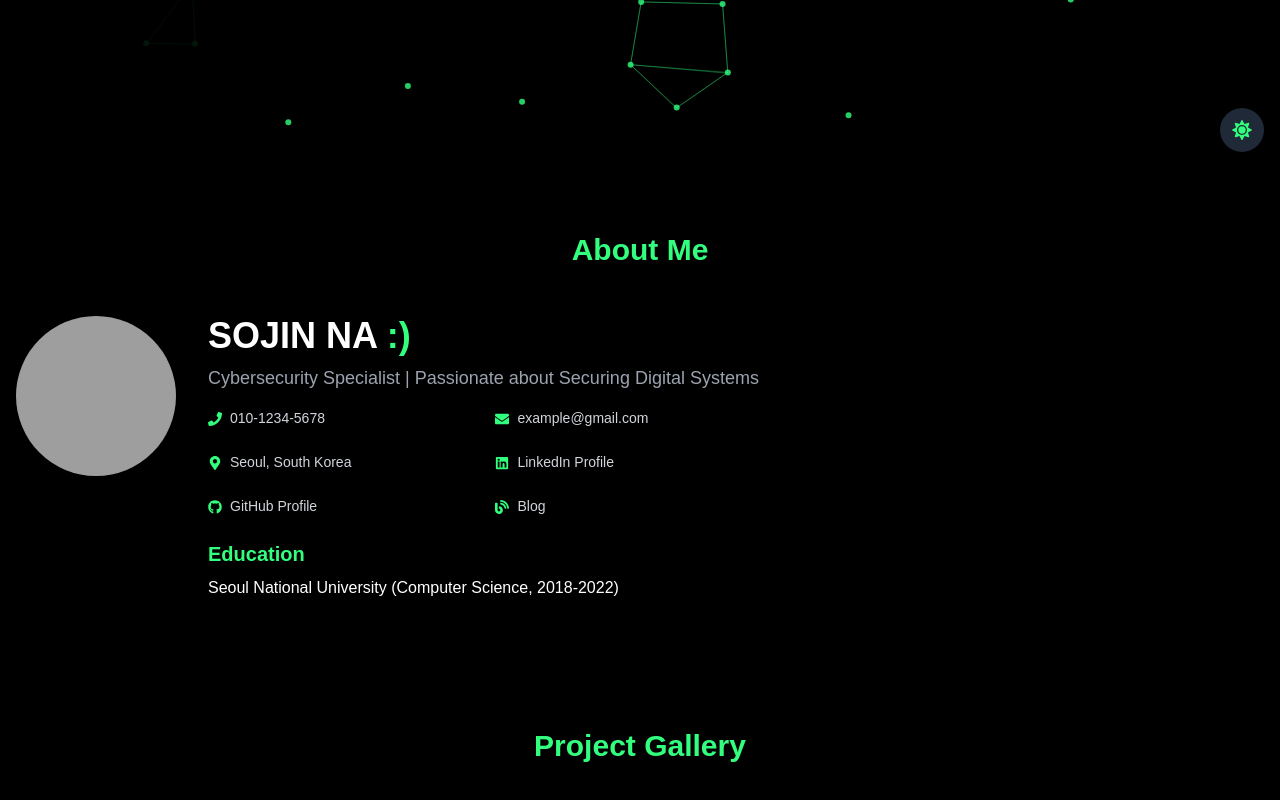
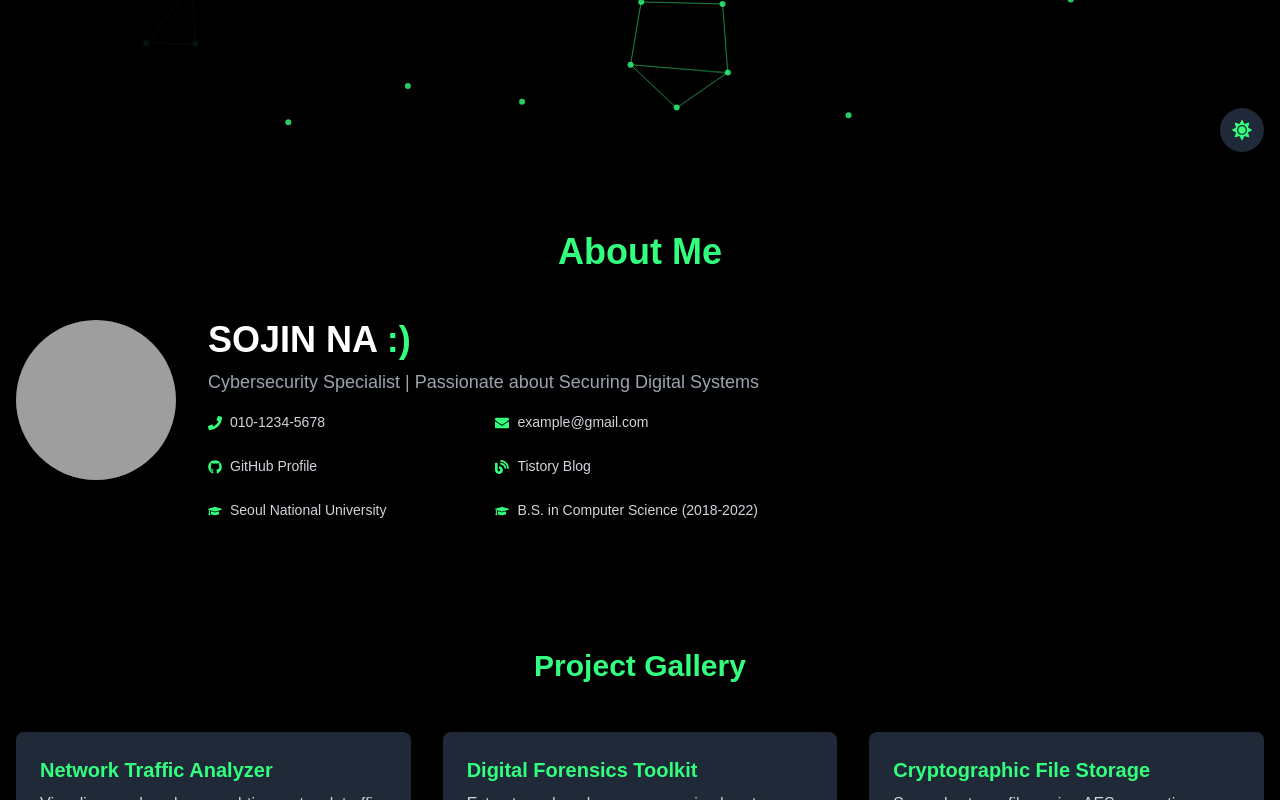
Before and after one commit to me0w2en/me0w2en.github.io, a Next.js app: page / in a window 1280 px wide. Shown: the part 632-1432 px from the top of the page. Built offline with nearby package versions, Linux system fonts and the light colour scheme; grey boxes are pictures that could not be loaded.

Commit message:
Design: AboutMe 파일의 education 섹션 디자인 변경

```diff
--- a/src/components/AboutMe.tsx
+++ b/src/components/AboutMe.tsx
@@ -1,36 +1,60 @@
 import React from "react";
-import { FaEnvelope, FaPhone, FaMapMarkerAlt, FaGithub, FaLinkedin, FaBlog } from "react-icons/fa";
+import { motion } from "framer-motion";
+import { FaEnvelope, FaPhone, FaGithub, FaBlog, FaGraduationCap } from "react-icons/fa";
 
 export const AboutMe = () => {
   return (
     <section id="about" className="py-16 bg-black text-white">
       <div className="container mx-auto px-4">
-        {/* Header */}
-        <h2 className="text-3xl font-bold text-center text-green-400 mb-12">About Me</h2>
+        {/* Header with animation */}
+        <motion.h2
+          className="text-4xl font-bold text-center text-green-400 mb-12"
+          initial={{ opacity: 0, y: -20 }}
+          animate={{ opacity: 1, y: 0 }}
+          transition={{ duration: 0.8 }}
+        >
+          About Me
+        </motion.h2>
 
         {/* Content */}
         <div className="flex flex-col md:flex-row items-center md:items-start md:space-x-8">
-          {/* Left: Profile Picture */}
-          <div className="flex-shrink-0 mb-6 md:mb-0">
+          {/* Left: Animated Profile Picture */}
+          <motion.div
+            className="flex-shrink-0 mb-6 md:mb-0"
+            initial={{ scale: 0.8, opacity: 0 }}
+            animate={{ scale: 1, opacity: 1 }}
+            transition={{ duration: 0.8, delay: 0.2 }}
+          >
             <img
               src="/profile-photo.jpg" // 프로필 사진 경로
               alt="Profile"
               className="w-40 h-40 rounded-full shadow-lg"
             />
-          </div>
+          </motion.div>
 
           {/* Right: Information */}
           <div className="text-center md:text-left">
-            {/* Name and Title */}
-            <h3 className="text-4xl font-bold mb-2">
+            {/* Name and Title with animation */}
+            <motion.h3
+              className="text-4xl font-bold mb-2"
+              initial={{ opacity: 0, y: 20 }}
+              animate={{ opacity: 1, y: 0 }}
+              transition={{ duration: 0.8, delay: 0.4 }}
+            >
               SOJIN NA <span className="text-green-400">:)</span>
-            </h3>
-            <p className="text-lg text-gray-400 mb-4">
+            </motion.h3>
+            <motion.p
+              className="text-lg text-gray-400 mb-4"
+              initial={{ opacity: 0, y: 20 }}
+              animate={{ opacity: 1, y: 0 }}
+              transition={{ duration: 0.8, delay: 0.6 }}
+            >
               Cybersecurity Specialist | Passionate about Securing Digital Systems
-            </p>
+            </motion.p>
 
             {/* Info Grid */}
             <div className="grid grid-cols-1 md:grid-cols-2 gap-6 text-sm text-gray-300">
+              {/* 연락처 정보 */}
               <div>
                 <FaPhone className="inline-block text-green-400 mr-2" />
                 <span>010-1234-5678</span>
@@ -40,33 +64,35 @@ export const AboutMe = () => {
                 <span>example@gmail.com</span>
               </div>
               <div>
-                <FaMapMarkerAlt className="inline-block text-green-400 mr-2" />
-                <span>Seoul, South Korea</span>
-              </div>
-              <div>
-                <FaLinkedin className="inline-block text-green-400 mr-2" />
-                <a href="https://linkedin.com/in/your-profile" target="_blank" rel="noopener noreferrer">
-                  LinkedIn Profile
-                </a>
-              </div>
-              <div>
                 <FaGithub className="inline-block text-green-400 mr-2" />
-                <a href="https://github.com/your-github" target="_blank" rel="noopener noreferrer">
+                <a
+                  href="https://github.com/your-github"
+                  target="_blank"
+                  rel="noopener noreferrer"
+                >
                   GitHub Profile
                 </a>
               </div>
               <div>
                 <FaBlog className="inline-block text-green-400 mr-2" />
-                <a href="https://yourblog.com" target="_blank" rel="noopener noreferrer">
-                  Blog
+                <a
+                  href="https://tistory.com/your-blog"
+                  target="_blank"
+                  rel="noopener noreferrer"
+                >
+                  Tistory Blog
                 </a>
               </div>
-            </div>
 
-            {/* Education */}
-            <div className="mt-6">
-              <h4 className="text-xl font-bold text-green-400 mb-2">Education</h4>
-              <p>Seoul National University (Computer Science, 2018-2022)</p>
+              {/* 학력 정보 */}
+              <div>
+                <FaGraduationCap className="inline-block text-green-400 mr-2" />
+                <span>Seoul National University</span>
+              </div>
+              <div>
+                <FaGraduationCap className="inline-block text-green-400 mr-2" />
+                <span>B.S. in Computer Science (2018-2022)</span>
+              </div>
             </div>
           </div>
         </div>
```
Also changed, not shown: temp/Contact.tsx (renamed from src/components/Contact.tsx).
